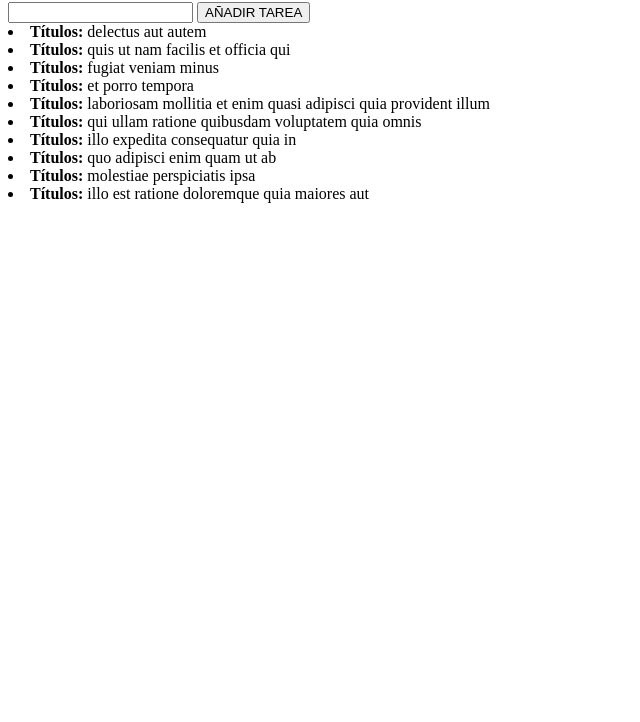
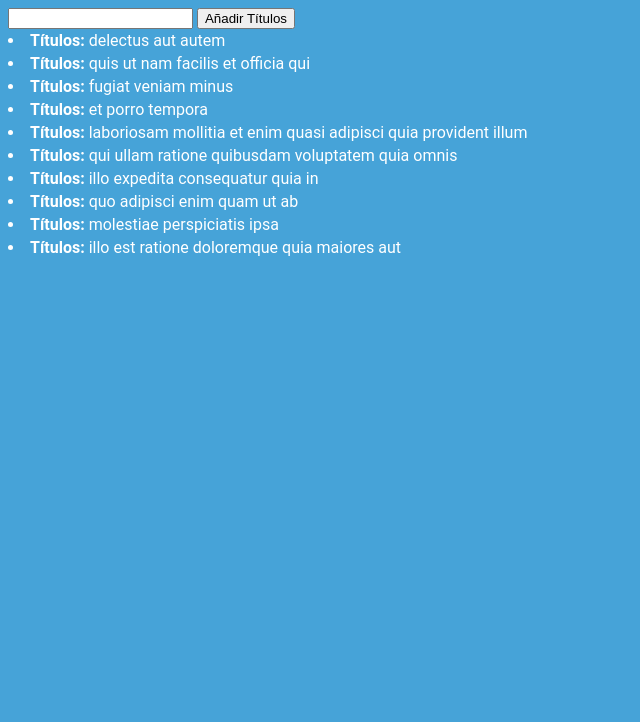
Before and after one commit to caroquintana/lista-tareas, a plain HTML site: page index.html in a window 1280 px wide. Shown: the part 78-800 px from the top of the page, without its empty margins (0-640 px from the left). Drawn offline with Linux system fonts and the light colour scheme.

Commit message:
añadiendo estilo y corrigiendo código en js y html

```diff
--- a/assets/js/main.js
+++ b/assets/js/main.js
@@ -62,8 +62,17 @@ var tareas = [
 ];
 
 
-
+//Mostra 10 elementos
 var mostrar = tareas.forEach(function(el){
 
    document.write("<li><strong>Títulos: </strong>" + el.title + "<br></li>"
    	)});
+
+//boton
+	function myFunction() {
+		var nombre = document.getElementById("titulousuario");
+
+		var resultado = document.getElementById("añadir");
+		resultado.innerHTML += "<li>" + nombre.value + "<br>";
+		nombre.value = " ";
+	}
--- a/index.html
+++ b/index.html
@@ -3,14 +3,33 @@
 <head>
 	<meta charset="UTF-8">
 	<title>Lista de Tareas</title>
+	<style type="text/css">
+	body{
+	background-color: #46a3d8;
+	text-align: left;
+	font-family: 'Roboto', sans-serif;
+	color: #FFFFFF;
+	line-height: 23px;
+	margin-top: 40px;
+	}
+</style>
 </head>
 <body>
 	<h1>Lista de Tareas</h1>
-	<input name="tarea" id="añadirtarea" type="text" />
-	<button type="button" onclick="agregartarea(); return false">AÑADIR TAREA</button><br>
+
+	<input type="titulo" name="titulo" id="titulousuario">
+	<button onclick="myFunction(); return false">Añadir Títulos</button><br>
+
+	<div id="añadir">
+
+
+	</div>
+
 
 
 
 	<script type="text/javascript" src="assets/js/main.js"></script>
+
+
 </body>
 </html>
```
